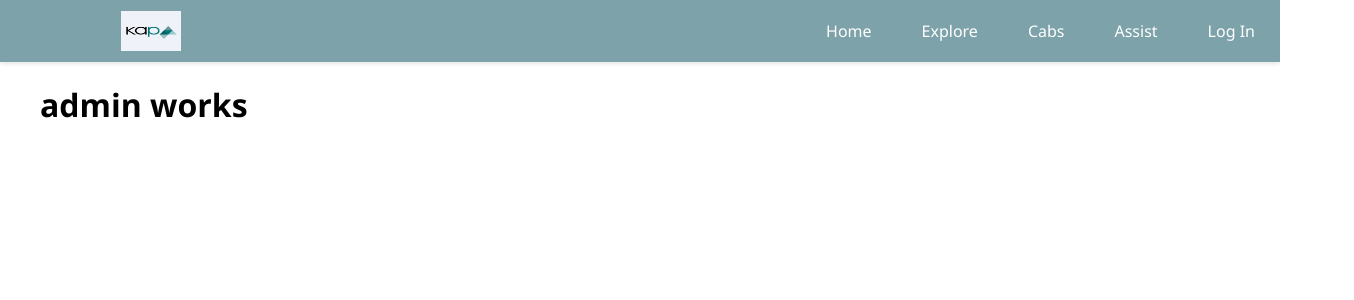
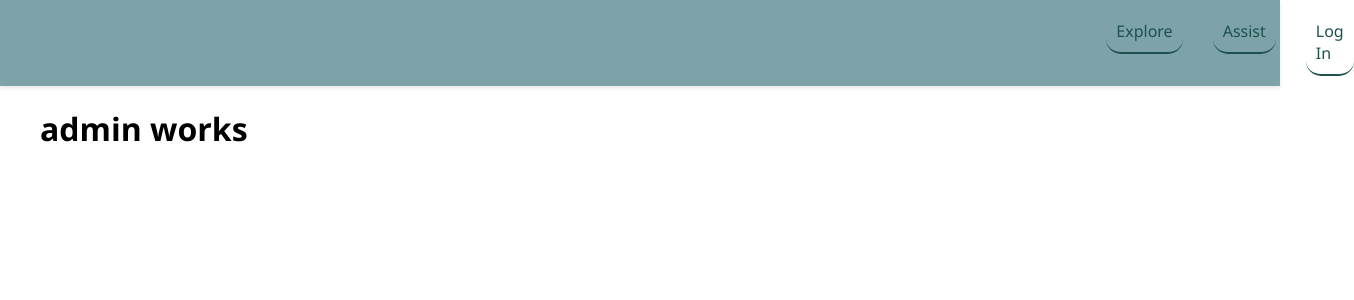
Before and after one commit to PriyankaM29/k-fornt, an Angular app: page /admin-home in a window 1280 px wide. Shown: the top 300 px of the page, 1354 px wide, since content can reach past the window. Built offline with nearby package versions, Linux system fonts and the light colour scheme.

Commit message:
small change in home page

```diff
--- a/src/app/app.component.css
+++ b/src/app/app.component.css
@@ -16,7 +16,7 @@
 .navbar-logo {
     height: 40px; /* Adjust the height as needed */
     width: 60px;
-    margin-right: 620px; /* Space between the logo and the navigation items */
+    margin-right: 140vh; /* Space between the logo and the navigation items */
     padding-top: 1px;
     align-items: left;
 }
@@ -42,7 +42,7 @@
 }
 
 /* Navbar links */
-.navbar a {
+.explore {
     color: #ffffff;
     text-decoration: none;
     font-size: 16px;
@@ -52,14 +52,14 @@
     border-radius: 15px;
 }
 
-.navbar a:hover {
+.explore:hover {
     color: black;
     background-color: white;
     border-bottom: 2px solid #0073e6;
 }
 
 /* Active link style */
-.navbar a.active {
+.explore{
     color: #1e514c;
     border-bottom: 2px solid #1e514c;
 }
--- a/src/app/app.component.html
+++ b/src/app/app.component.html
@@ -1,11 +1,11 @@
 <nav class="navbar">
     <ul>
-        <img src="assets\images\kaplogo.png" alt="Logo" class="navbar-logo">
-        <li><a routerLink="home" routerLinkActive="active">Home</a></li>
-        <li><a routerLink="explore" routerLinkActive="active">Explore</a></li>
-        <li><a routerLink="product" routerLinkActive="active">Cabs</a></li>
-        <li><a routerLink="assist" routerLinkActive="active">Assist</a></li>
-        <li *ngIf="!isLoggedIn"><a routerLink="login" routerLinkActive="active">Log In</a></li>
+       <a routerLink="home" class="home" > <img src="assets\images\kaplogo.png" alt="Logo" class="navbar-logo"> </a>
+
+        <li><a routerLink="explore" routerLinkActive="active" class="explore">Explore</a></li>
+
+        <li><a routerLink="assist" routerLinkActive="active" class="explore">Assist</a></li>
+        <li *ngIf="!isLoggedIn"><a routerLink="login" routerLinkActive="active" class="explore">Log In</a></li>
         <li *ngIf="isLoggedIn">
             <button class="profile" (click)="profileButton()">{{capital(user?.firstName)}}</button>
         </li>
--- a/src/app/module/admin/admin.component.ts
+++ b/src/app/module/admin/admin.component.ts
@@ -1,4 +1,4 @@
-import { Component } from '@angular/core';
+import { Component, OnInit } from '@angular/core';
 
 import { User } from '../../Class/User/user';
 import { UserService } from '../../Service/user.service';
@@ -9,7 +9,7 @@ import { Router } from '@angular/router';
   templateUrl: './admin.component.html',
   styleUrl: './admin.component.css'
 })
-export class AdminComponent {
+export class AdminComponent implements OnInit {
   constructor(private router : Router, private userService : UserService) {}
   usr:User| null = null;
   ngOnInit(): void {
```
Also changed, not shown: src/app/Service/user/user.service.ts (added, +52 -0 lines), 1 other file (tests, documents, lock files or other folders).
